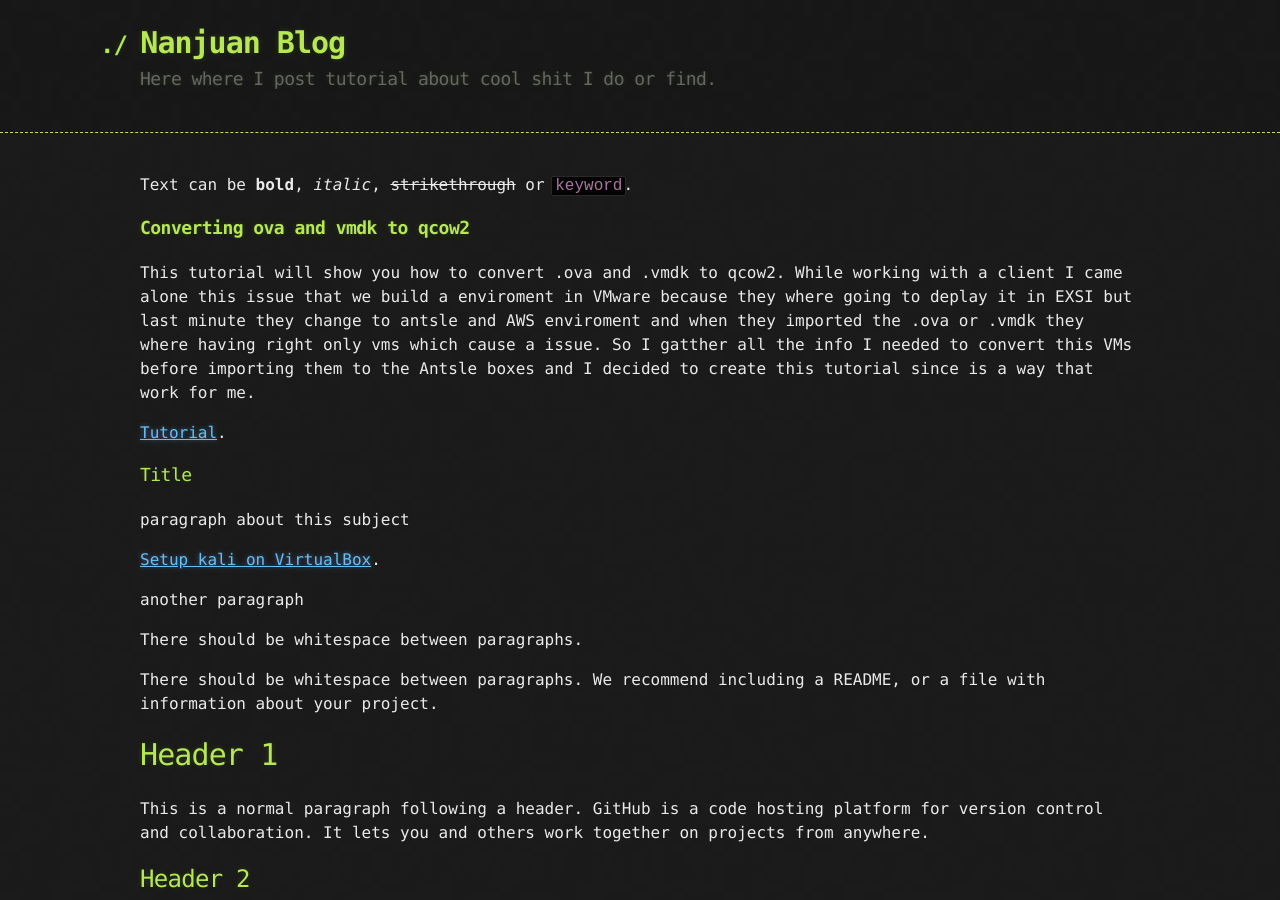
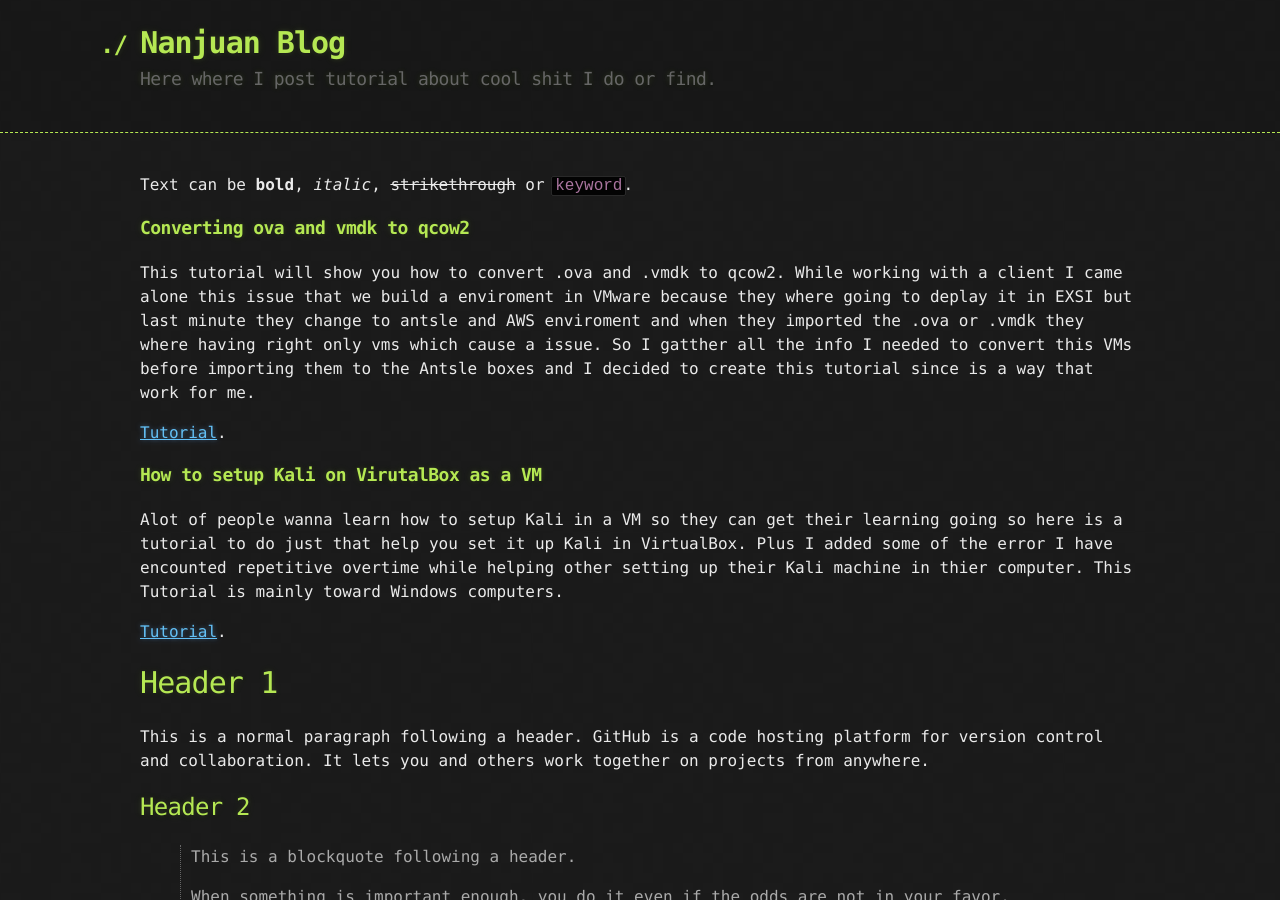
Before and after one commit to Nanjuan/nanjuan.github.io, a Jekyll site: the page built from index.md, in a window 1280 px wide and 900 px high. Built offline with Jekyll 4.4.1, drawn with Linux system fonts in a browser that asks for light colours.

Commit message:
Kali on VirtualBox

```diff
--- a/index.md
+++ b/index.md
@@ -10,17 +10,13 @@ This tutorial will show you how to convert .ova and .vmdk to qcow2. While workin
 
 [Tutorial](./Hacking-Tutorials/How-to-convert-ova-and-vmdk-to-qcow2.md).
 
-### Title
+### **How to setup Kali on VirutalBox as a VM**
 
-paragraph about this subject
+Alot of people wanna learn how to setup Kali in a VM so they can get their learning going so here is a tutorial to do just that help you set it up Kali in VirtualBox. Plus I added some of the error I have encounted repetitive overtime while helping other setting up their Kali machine in thier computer. This Tutorial is mainly toward Windows computers.
 
-[Setup kali on VirtualBox](./Hacking-Tutorials/VirtualBox_setup_with_kali.md).
+[Tutorial](./Hacking-Tutorials/VirtualBox_setup_with_kali.md).
 
-another paragraph
 
-There should be whitespace between paragraphs.
-
-There should be whitespace between paragraphs. We recommend including a README, or a file with information about your project.
 
 # Header 1
 
```
